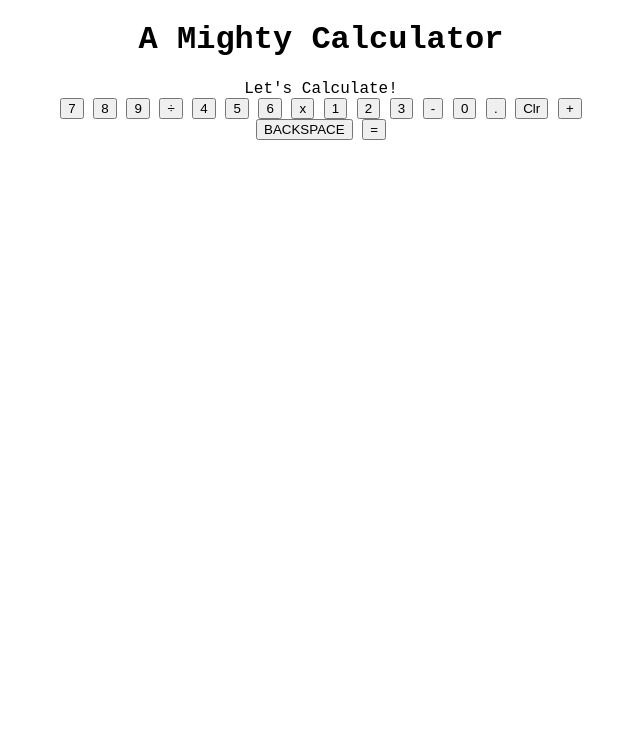
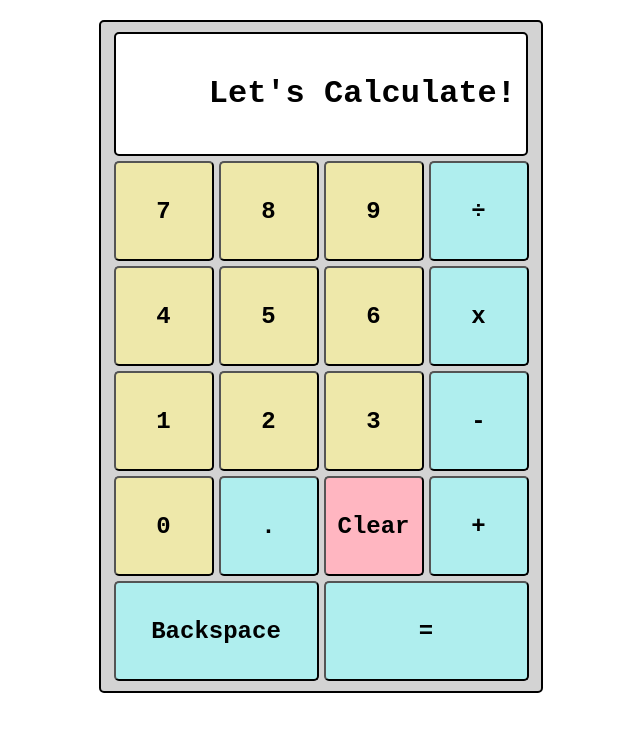
Before and after one commit to catrionafsmith/calculator, a plain HTML site: page index.html in a window 1280 px wide. Shown: the whole page, without its empty margins (319-959 px from the left). Drawn offline with Linux system fonts and the light colour scheme.

Commit message:
add css styling

```diff
--- a/index.html
+++ b/index.html
@@ -9,27 +9,33 @@
     <script src="javascript.js" defer></script>
 </head>
 <body>
-    <h1>A Mighty Calculator</h1>
-    <div class="display">543554</div>
-    <div class="container">
-        <button class="seven">7</button>
-        <button class="eight">8</button>
-        <button class="nine">9</button>
-        <button class="divide">÷</button>
-        <button class="four">4</button>
-        <button class="five">5</button>
-        <button class="six">6</button>
-        <button class="multiply">x</button>
-        <button class="one">1</button>
-        <button class="two">2</button>
-        <button class="three">3</button>
-        <button class="subtract">-</button>
-        <button class="zero">0</button>
-        <button class="point">.</button>
-        <button class="clear">Clr</button>
-        <button class="add">+</button>
+    <div class="outer">
+        <div class="display">543554</div>
+        <div class="container">
+            <div class="littlebuttons">
+                <button class="seven num">7</button>
+                <button class="eight num">8</button>
+                <button class="nine num">9</button>
+                <button class="divide fun">÷</button>
+                <button class="four num">4</button>
+                <button class="five num">5</button>
+                <button class="six num">6</button>
+                <button class="multiply fun">x</button>
+                <button class="one num">1</button>
+                <button class="two num">2</button>
+                <button class="three num">3</button>
+                <button class="subtract fun">-</button>
+                <button class="zero num">0</button>
+                <button class="point fun">.</button>
+                <button class="clear">Clear</button>
+                <button class="add fun">+</button>
+            </div>
+            <div class="bigbuttons">
+                <button class="backspace fun">Backspace</button>
+                <button class="equals fun">=</button>
+            </div>
+        </div>
     </div>
-    <button class="backspace">BACKSPACE</button>
-    <button class="equals">=</button>
+
 </body>
 </html>
--- a/styles.css
+++ b/styles.css
@@ -2,3 +2,70 @@ body {
     text-align: center;
     font-family: 'Courier New', Courier, monospace;
 }
+
+button {
+    border-radius: 5px;
+    background-color: aqua;
+    font-family: 'Courier New', Courier, monospace;
+    font-size: x-large;
+    font-weight: 900;
+}
+
+.outer {
+    border: 2px solid black;
+    padding: 10px;
+    width: 420px;
+    margin: 20px auto;
+    border-radius: 5px;
+    background-color: lightgrey;
+}
+
+.display {
+    width: 390px;
+    height: 100px;
+    border-radius: 5px;
+    margin: 0 auto;
+    border: 2px solid ;
+    line-height: 100px;
+    font-size: xx-large;
+    font-weight: 900;
+    background-color: white;
+    text-align: right;
+    padding: 10px;
+}
+
+.container {
+    display: flex;
+    align-items: center;
+    flex-direction: column;
+
+}
+
+.littlebuttons {
+    display: grid;
+    grid-template-columns: repeat(4, 100px);
+    aspect-ratio: 1/1;
+    gap: 5px;
+    margin: 5px;
+
+}
+
+.bigbuttons {
+    display: grid;
+    grid-template-columns: repeat(2, 205px);
+    height: 100px;
+    gap: 5px;
+    /* margin: 5px; */
+}
+
+.clear {
+    background-color: lightpink;
+}
+
+.fun {
+    background-color: paleturquoise;
+}
+
+.num {
+    background-color: palegoldenrod;
+}
```
